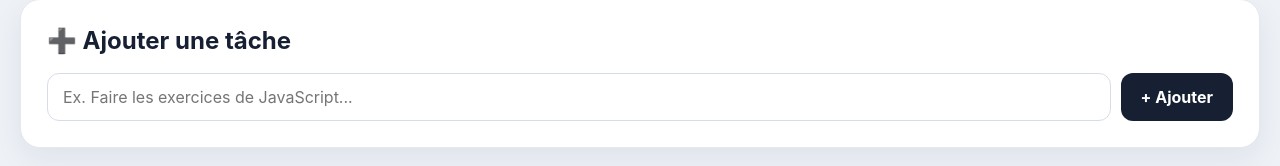
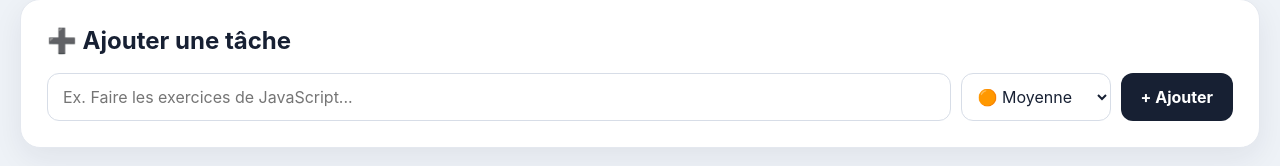
Before and after one commit to manandrazanaeraelien-dev/l2-gl-2026-groupe-01-todo-app, a Vue app: page / in a window 1280 px wide. Shown: the part 362-528 px from the top of the page. Built offline with nearby package versions, Linux system fonts and the light colour scheme.

Commit message:
Ajout de la gestion des priorites

```diff
--- a/src/components/TaskForm.vue
+++ b/src/components/TaskForm.vue
@@ -2,6 +2,7 @@
 import { ref } from 'vue'
 
 const title = ref('')
+const priority = ref('medium')
 
 const emit = defineEmits(['add-task'])
 
@@ -10,19 +11,39 @@ const submitTask = () => {
 
   if (!value) return
 
-  emit('add-task', value)
+  emit('add-task', {
+    title: value,
+    priority: priority.value
+  })
+
   title.value = ''
+  priority.value = 'medium'
 }
 </script>
 
 <template>
   <form class="task-form" @submit.prevent="submitTask">
+
     <input
       v-model="title"
       type="text"
       placeholder="Ex. Faire les exercices de JavaScript..."
       aria-label="Nom de la tâche"
     />
-    <button type="submit">+ Ajouter</button>
+
+    <select
+      v-model="priority"
+      class="priority-select"
+      aria-label="Priorité de la tâche"
+    >
+      <option value="high">🔴 Haute</option>
+      <option value="medium">🟠 Moyenne</option>
+      <option value="low">🟢 Basse</option>
+    </select>
+
+    <button type="submit">
+      + Ajouter
+    </button>
+
   </form>
 </template>
--- a/src/style.css
+++ b/src/style.css
@@ -260,6 +260,20 @@ select:focus-visible {
   outline: none;
   background: white;
   color: #172033;
+}
+.task-form .priority-select {
+  flex: 0 0 150px;
+  border: 1px solid #d7dde7;
+  border-radius: 12px;
+  padding: 0 12px;
+  outline: none;
+  background: white;
+  color: #172033;
+}
+
+.task-form .priority-select:focus {
+  border-color: #667eea;
+  box-shadow: 0 0 0 3px rgba(102, 126, 234, 0.12);
 }
 
 .task-form input:focus {
```
